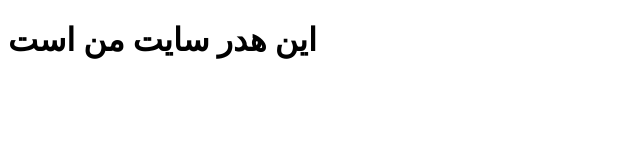
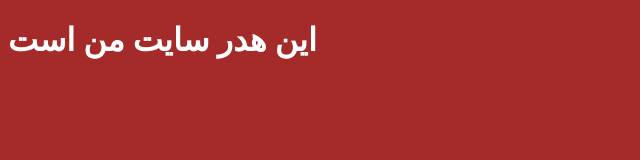
Before and after one commit to Aminzarevps/amin_shop, a plain HTML site: page index.html in a window 1280 px wide. Shown: the whole page, without its empty margins (0-640 px from the left). Drawn offline with Linux system fonts and the light colour scheme.

Commit message:
background color change

```diff
--- a/index.html
+++ b/index.html
@@ -4,6 +4,12 @@
      <meta charset="UTF-8">
      <meta name="viewport" content="width=device-width, initial-scale=1.0">
      <title>Document</title>
+     <style>
+          body{
+               background-color: brown;
+               color: #fff;
+          }
+     </style>
 </head>
 <body>
      <header>
```
